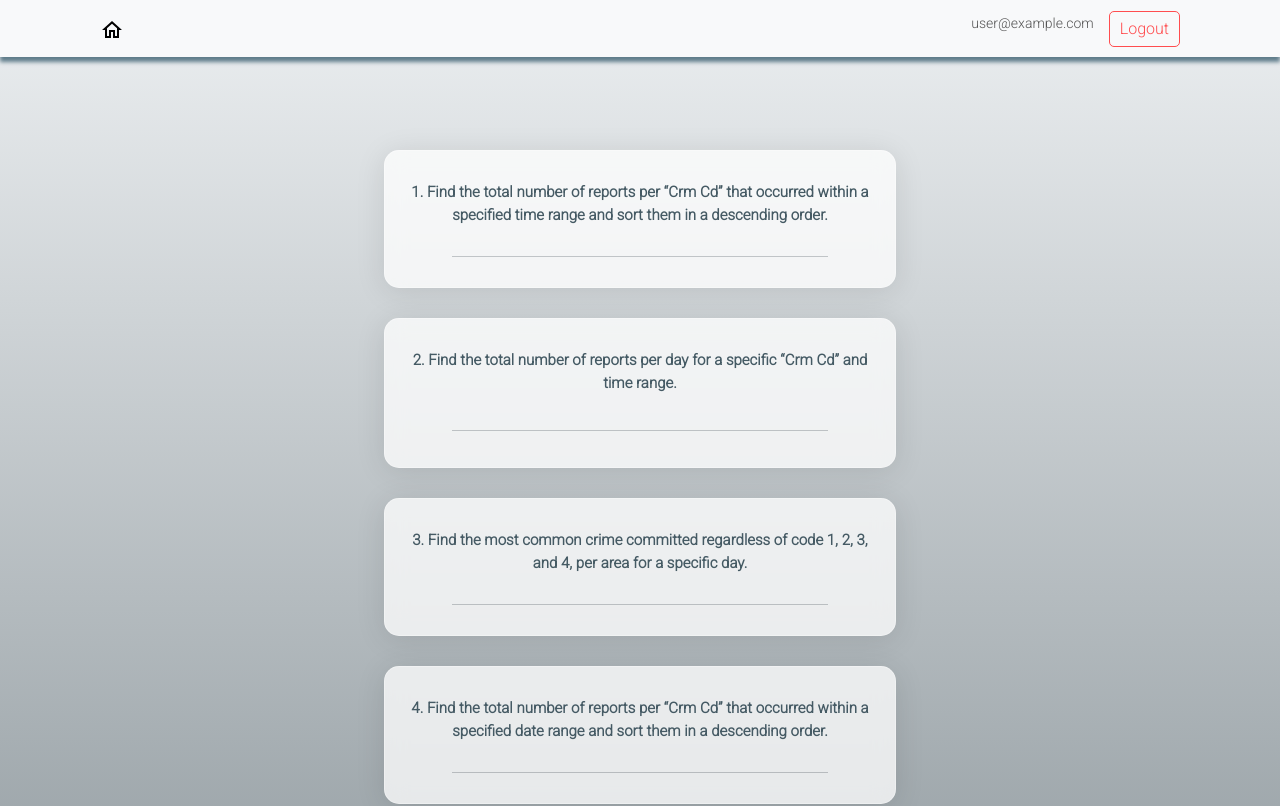
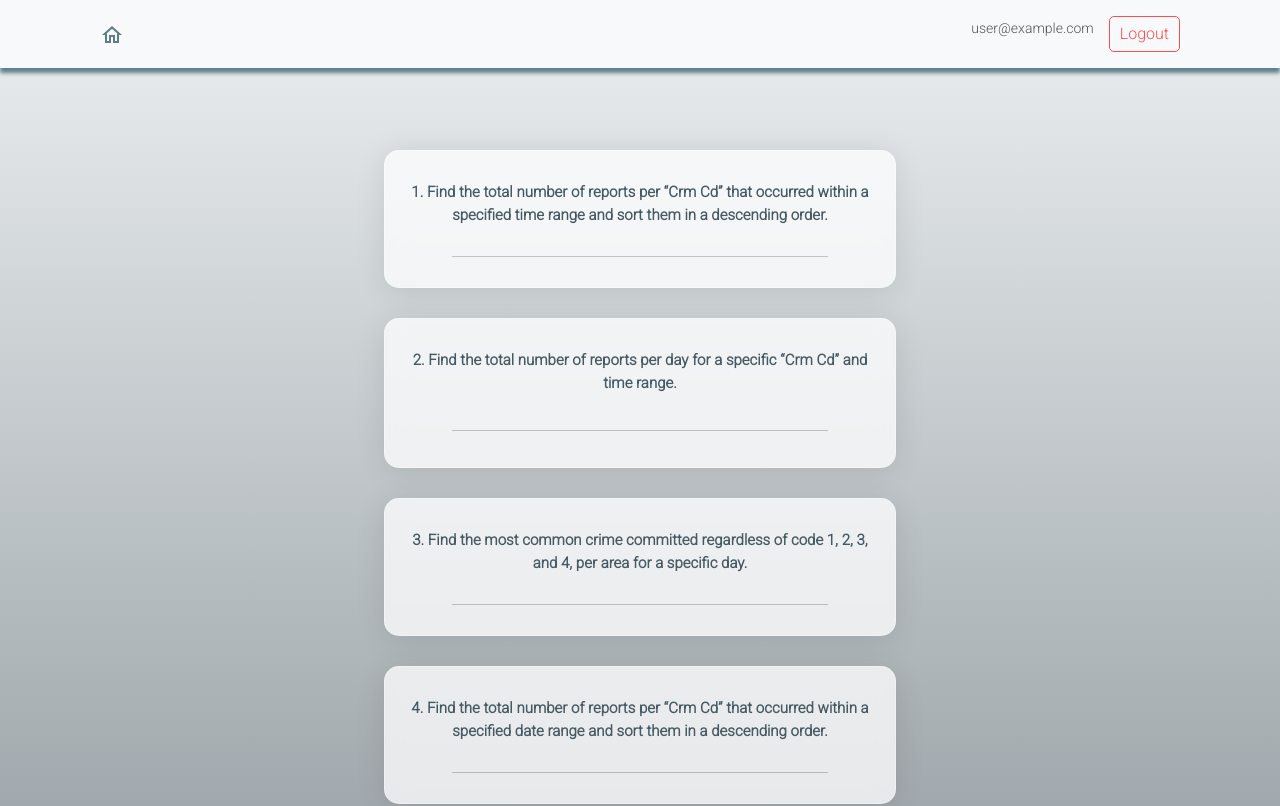
Before and after one commit to panagiotagyft/LA-Crime-Tracker, a React (Create React App) app in the folder my-app/: page /home in a window 1280 px wide. Shown: the top 806 px of the page. Built offline with nearby package versions, Linux system fonts and the light colour scheme.

Commit message:
navbar icons

```diff
--- a/my-app/src/components/navbar/UserNavbar.css
+++ b/my-app/src/components/navbar/UserNavbar.css
@@ -12,9 +12,9 @@
 }
 
 .navbar-brand {
-    font-size: 18px;
-    font-weight: bold;
-    color: #000;
+    font-size: 25px;
+    font-weight:900;
+    color: #607d8b;
     margin-right: 30px;
     text-decoration: none;
 }
--- a/my-app/src/components/navbar/UserNavbar.js
+++ b/my-app/src/components/navbar/UserNavbar.js
@@ -5,7 +5,7 @@ import HomeOutlinedIcon from "@mui/icons-material/HomeOutlined";
 const UserNavbar = ({ userEmail, onLogout }) => {
   return (
     <Navbar bg="light" expand="lg">
-      <Navbar.Brand href="/home"><HomeOutlinedIcon /></Navbar.Brand>
+      <Navbar.Brand href="/home"><HomeOutlinedIcon></HomeOutlinedIcon></Navbar.Brand>
       <Navbar.Toggle aria-controls="basic-navbar-nav" />
       <Navbar.Collapse className="justify-content-end">
         <Nav>
```
Also changed, not shown: 1 other file (tests, documents, lock files or other folders).
